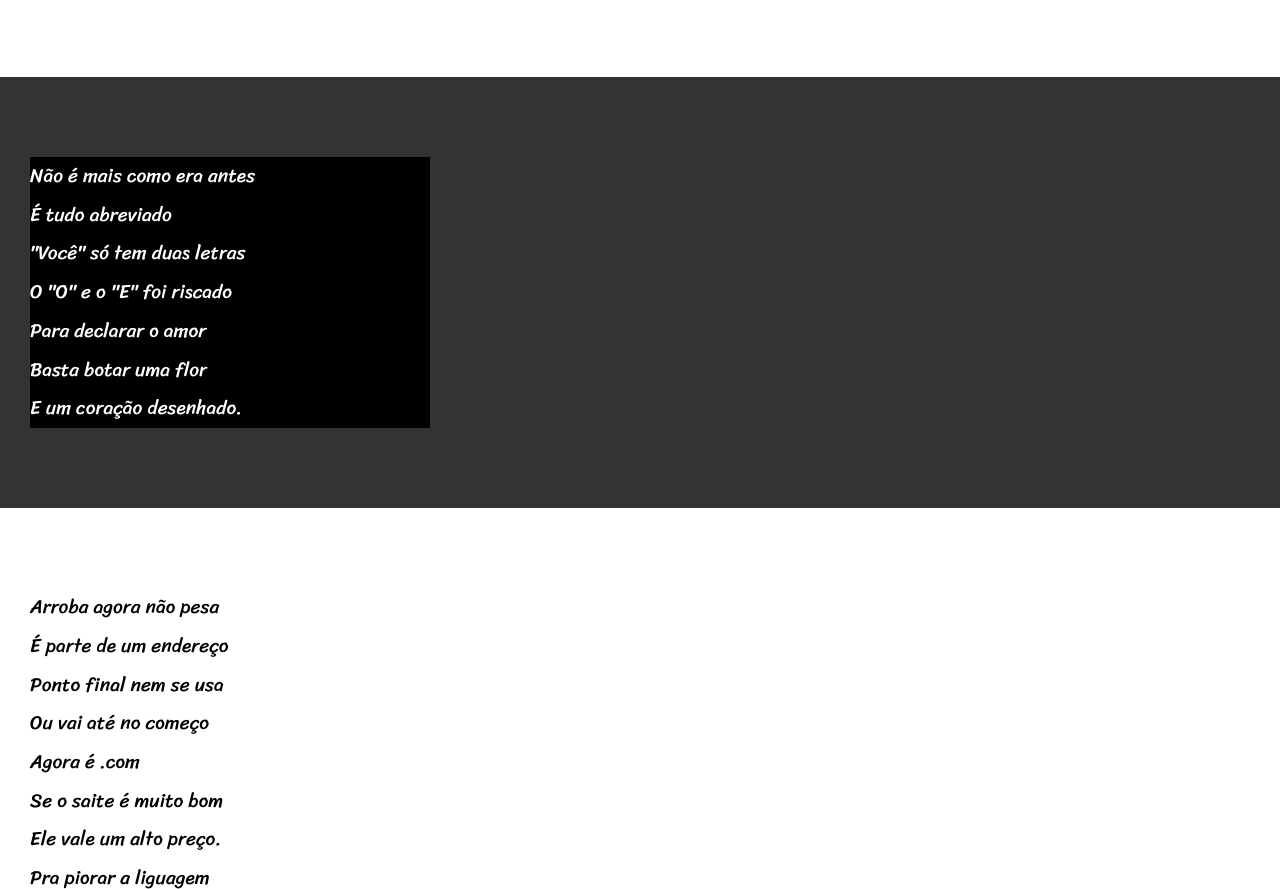
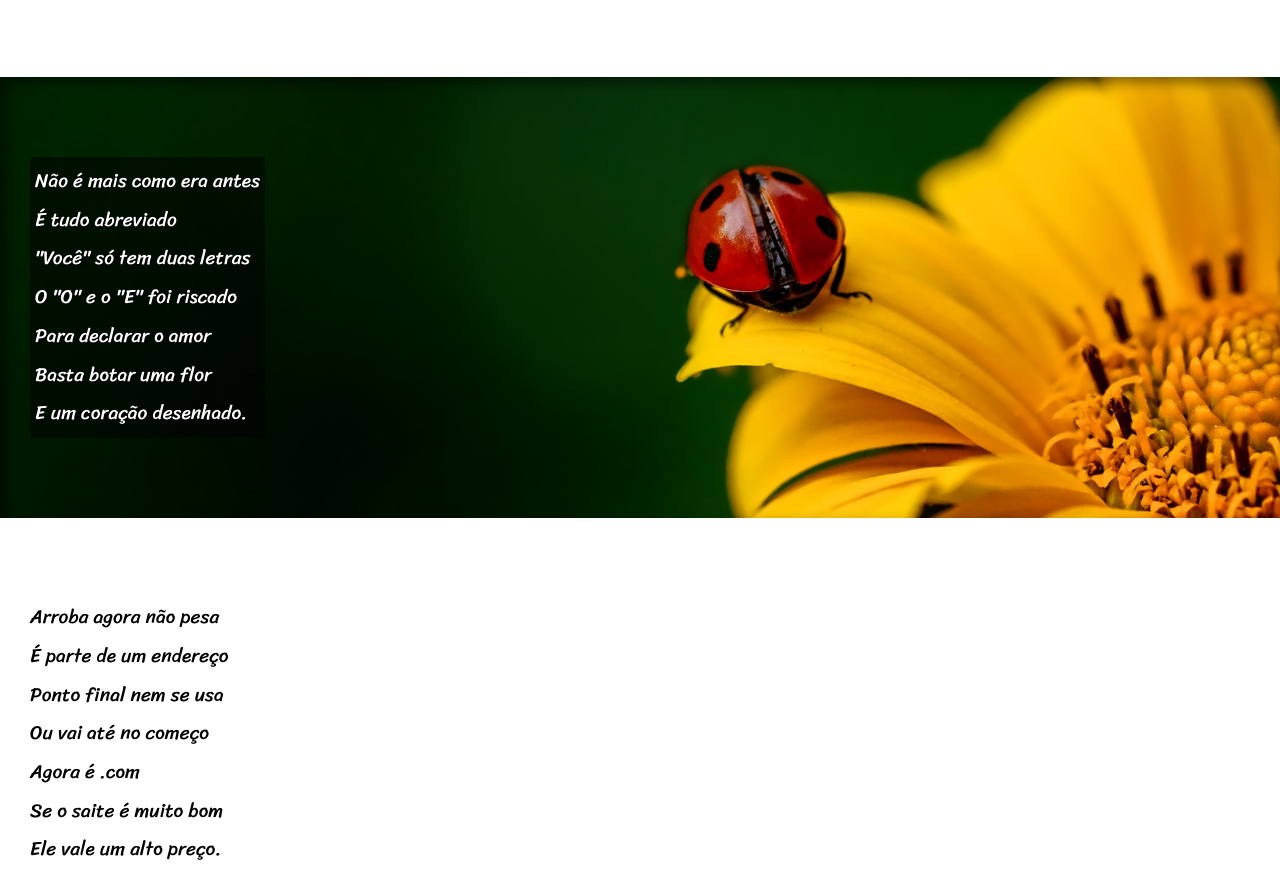
Before and after one commit to Caio-Paulino/html-css, a plain HTML site: page desafios/d012/index.html in a window 1280 px wide. Shown: the part 579-1468 px from the top of the page. Drawn offline with Linux system fonts and the light colour scheme.

Commit message:
alteracoes

```diff
--- a/desafios/d012/index.html
+++ b/desafios/d012/index.html
@@ -25,7 +25,7 @@
             </p>
         </section>
 
-        <section class="imagem">
+        <section class="imagem" id="img01">
             <p>
                 Não é mais como era antes<br>
                 É tudo abreviado<br>
@@ -46,7 +46,7 @@
                 Agora é .com<br>
                 Se o saite é muito bom<br>
                 Ele vale um alto preço.<br>
-            </p>
+            </p><br>
 
             <p>
                 Pra piorar a liguagem<br>
@@ -59,7 +59,7 @@
             </p>
         </section>
 
-        <section class="imagem">
+        <section class="imagem" id="img02">
             <p id="texto">
                 Tenho saudade das cartas<br>
                 Escritas com a própria mão<br>
@@ -80,7 +80,7 @@
                 Abriu outro aplicativo<br>
                 O mundo ficou cativo<br>
                 Da tecnologia do agora.<br>
-            </p>
+            </p><br>
             <p>
                 Felizmente, pra orar<br>
                 Não precisa de internet<br>
--- a/desafios/d012/style.css
+++ b/desafios/d012/style.css
@@ -72,9 +72,29 @@ section {
     font-family: var(--fonte3);
 }
 
+section.imagem {
+    background-size: cover;
+    color: white;
+    box-shadow: inset 6px 6px 13px 0px rgba(0, 0, 0, 0.473);
+    background-size: cover;
+    background-attachment: fixed;
+}
+
 section.imagem > p {
-    width: 400px;
-    background-color: rgba(0, 0, 0, 253);
+    display: inline-block;
+    padding: 5px;
+    background-color: rgba(0, 0, 0, 0.514);
+    text-shadow: 1px 1px 0px black;
+
+}
+
+section#img01 {
+    background-image: url('imagens/background001.jpg');
+    background-position: right center;
+}
+
+section#img02 {
+    background-image: url('imagens/background002.jpg');
 }
 
 section.normal {
```
